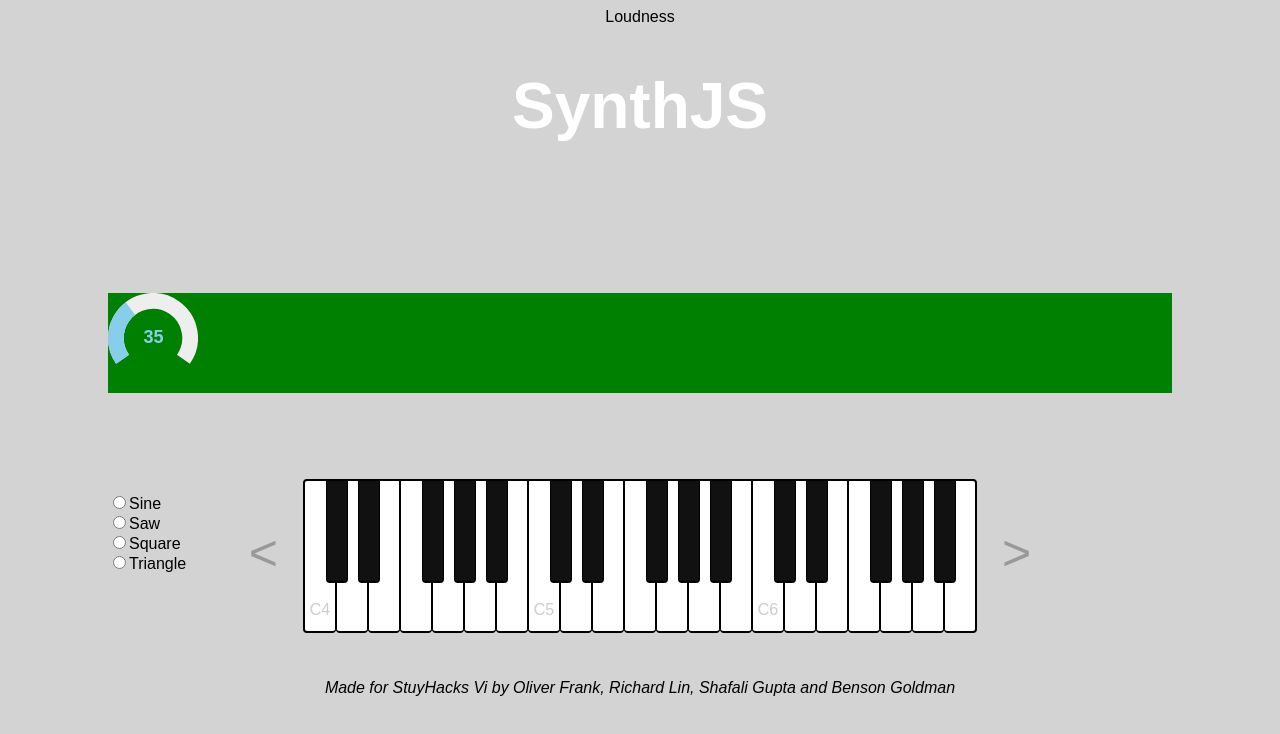
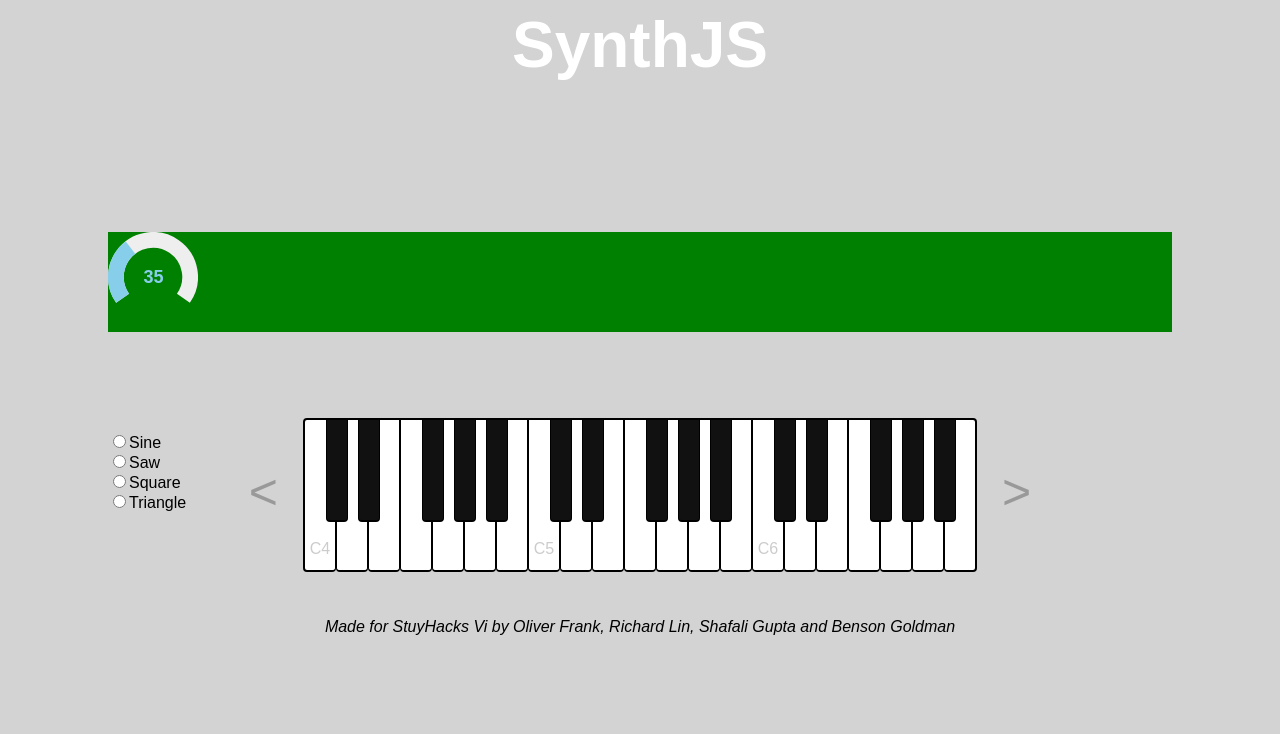
Before and after one commit to ofrank123/synthjs, a website: page public/index.html in a window 1280 px wide. Drawn offline with nearby package versions, Linux system fonts and the light colour scheme.

Commit message:
Update index.html

```diff
--- a/public/index.html
+++ b/public/index.html
@@ -3,7 +3,6 @@
     <title>SynthJS</title>
     <link href="css/style1.css" type="text/css" rel="stylesheet">
     <link rel="stylesheet" href="css/piano_style.css">
-	   <center> <p> Loudness </p> </center>
     <script src="https://ajax.googleapis.com/ajax/libs/jquery/2.2.4/jquery.min.js"></script>
     <script src="js/piano.js"></script>
     <script src="js/play.js"></script>
```
